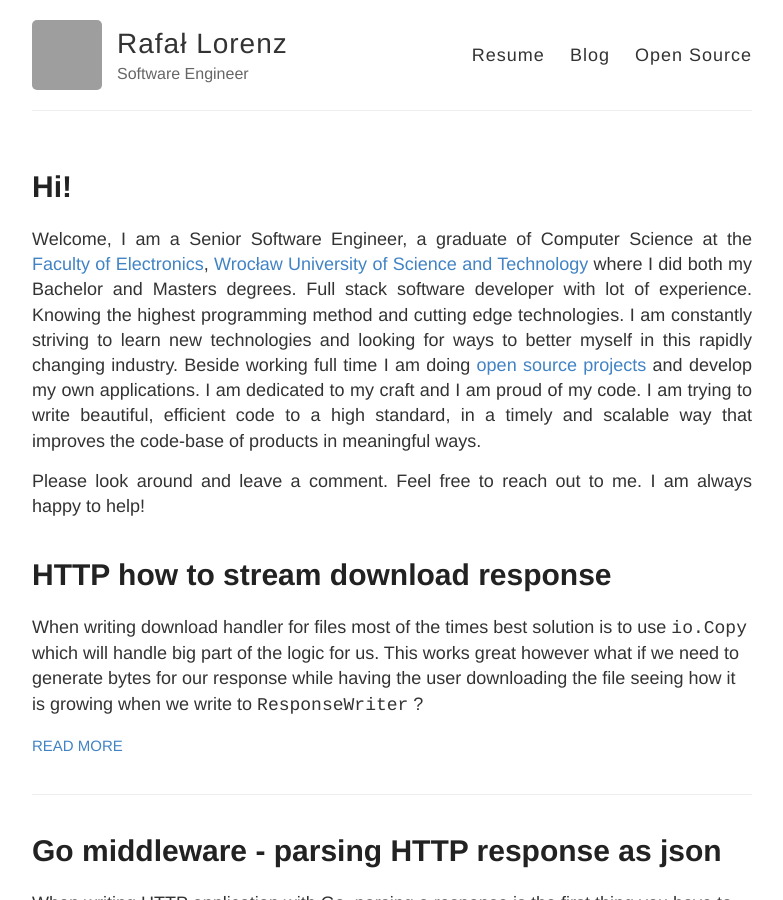
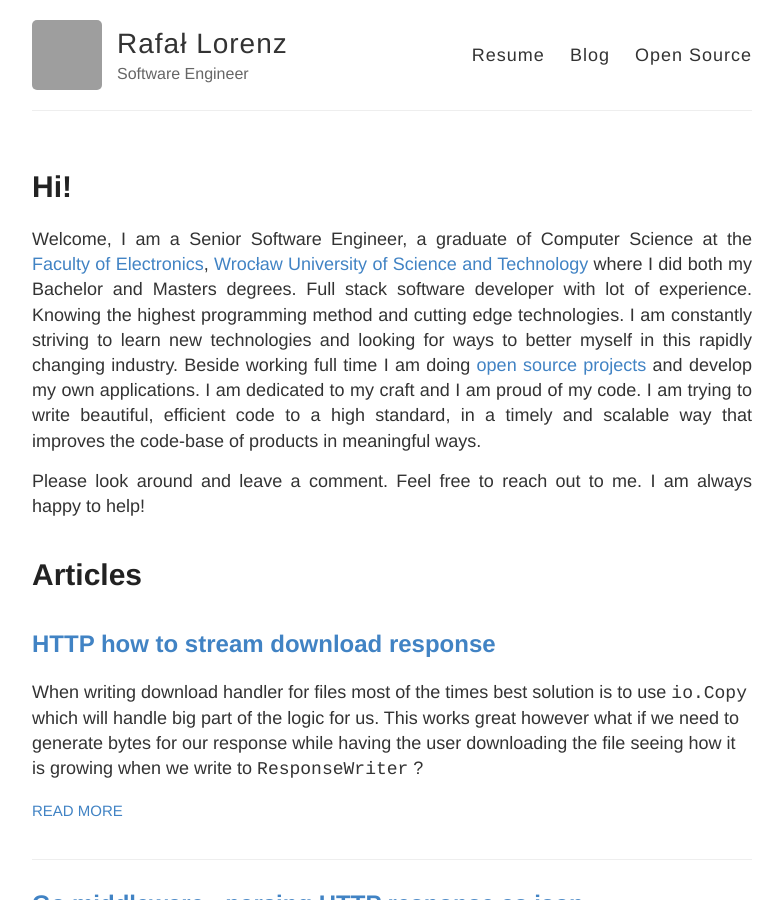
Before and after one commit to vardius/vardius.github.io, a Jekyll site: the page built from index.html, in a window 1280 px wide and 900 px high. Shown: the whole window, without its empty margins (248-1031 px from the left). Built offline with Jekyll 4.4.1, drawn with Linux system fonts in a browser that asks for light colours; grey boxes are pictures that could not be loaded.

Commit message:
Add articles header

```diff
--- a/index.html
+++ b/index.html
@@ -8,11 +8,13 @@
 
 <p style="text-align: justify;">Please look around and leave a comment. Feel free to reach out to me. I am always happy to help!</p>
 
+<h1>Articles</h1>
+
 <div class="posts">
     {% for post in site.posts %}
       <article class="post">
 
-        <h1><a href="{{ site.baseurl }}{{ post.url }}">{{ post.title }}</a></h1>
+        <h2><a href="{{ site.baseurl }}{{ post.url }}">{{ post.title }}</a></h2>
 
         <div class="entry">
           {{ post.excerpt }}
```
